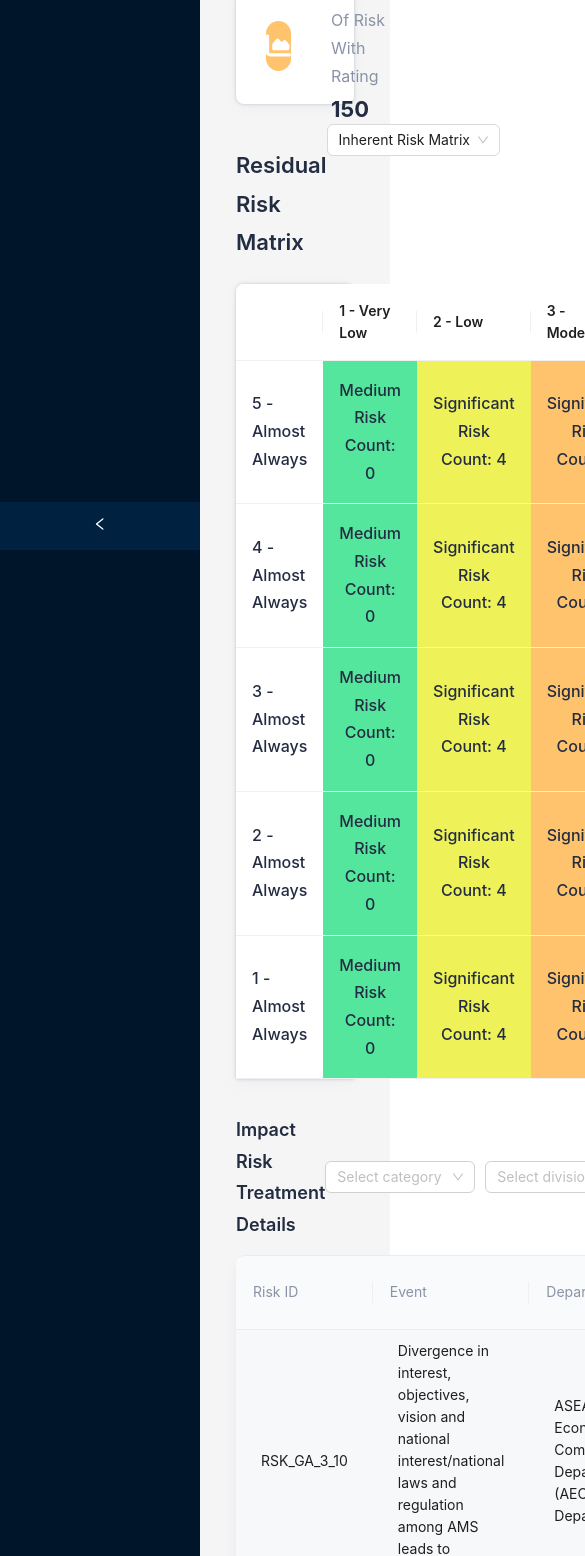
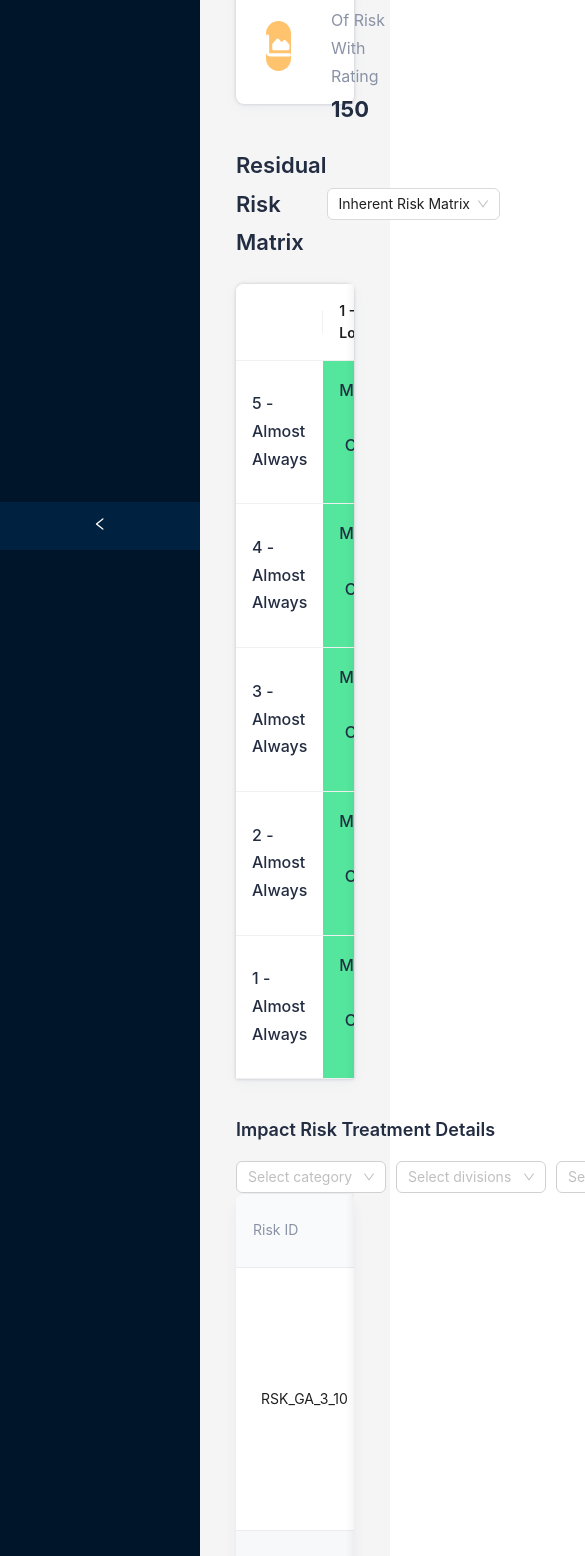
Before and after one commit to geoedgepm/arms-web, a Next.js app: page /riskmatrix in a window 390 px wide. Shown: the part 294-1850 px from the top of the page, 585 px wide, since content can reach past the window. Built offline with nearby package versions, Linux system fonts and the light colour scheme.

Commit message:
modfied scroll table

```diff
--- a/src/app/riskdetail/page.tsx
+++ b/src/app/riskdetail/page.tsx
@@ -368,6 +368,10 @@ export default function RiskDetail() {
                         rowKey="key"
                         className="striped-table"
                         pagination={false}
+                        scroll={{
+                          // y: 240,
+                          x: 300,
+                        }}
                     />
                     </div>
                 </div>
@@ -394,6 +398,10 @@ export default function RiskDetail() {
                   rowKey="key"
                   className="striped-table"
                   pagination={false}
+                  scroll={{
+                    // y: 240,
+                    x: 300,
+                  }}
                 />
 
                 <div className="header-risk-score">
@@ -404,7 +412,6 @@ export default function RiskDetail() {
                 </div>
 
               </div>
-
             </section>
             <section className="additional-risk-treatment">
               <div className="header">
@@ -421,6 +428,10 @@ export default function RiskDetail() {
                   rowKey="key"
                   className="striped-table"
                   pagination={false}
+                  scroll={{
+                    // y: 240,
+                    x: 300,
+                  }}
                   />
 
                   <div className="header-risk-score">
@@ -432,6 +443,10 @@ export default function RiskDetail() {
                   rowKey="key"
                   className="striped-table"
                   pagination={false}
+                  scroll={{
+                    // y: 240,
+                    x: 300,
+                  }}
                   />
 
 
--- a/src/app/riskmatrix/page.tsx
+++ b/src/app/riskmatrix/page.tsx
@@ -265,7 +265,15 @@ export default function RiskMatrix() {
                 </div>
 
                 <div className='teable-content'>
-                    <Table dataSource={dataSource} columns={columns} pagination={false}/>
+                    <Table
+                    dataSource={dataSource}
+                    columns={columns}
+                    pagination={false}
+                    scroll={{
+                        // y: 240,
+                        x: 300,
+                    }}
+                    />
                 </div>
             </section>
 
@@ -335,6 +343,10 @@ export default function RiskMatrix() {
                         rowKey="key"
                         className="striped-table"
                         pagination={false}
+                        scroll={{
+                            // y: 240,
+                            x: 300,
+                        }}
                         />
                     </div>
                 </div>
--- a/src/app/riskmatrix/style.css
+++ b/src/app/riskmatrix/style.css
@@ -18,11 +18,18 @@
         margin-right: 0 !important;
         margin-bottom: 20px;
     }
+
+    .main-table .header {
+        display: grid !important;
+    }
 }
 
 /* Medium screens */
 @media only screen and (min-width: 601px) and (max-width: 1024px) {
-
+    .main-table .header {
+        display: grid !important;
+        margin-bottom: 20px;
+    }
 }
 
 /* Large screens */
@@ -122,6 +129,7 @@
 .main-matrix .residual-risk-matrix .header {
     display: flex;
     justify-content: space-between;
+    align-items: center;
 }
 
 .main-matrix .residual-risk-matrix {
```
Also changed, not shown: src/app/riskdetail/style.css (+7 -0 lines). Lines whose indentation alone changed are shown as unchanged.
